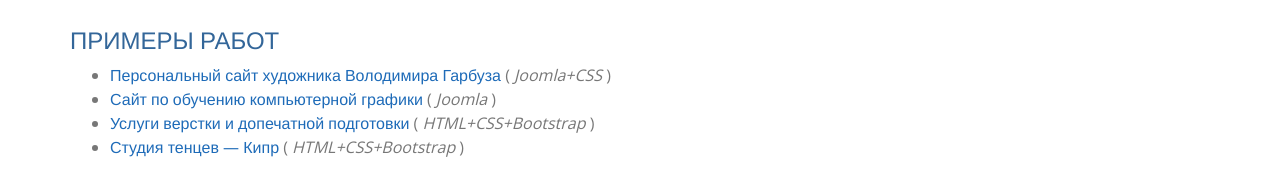
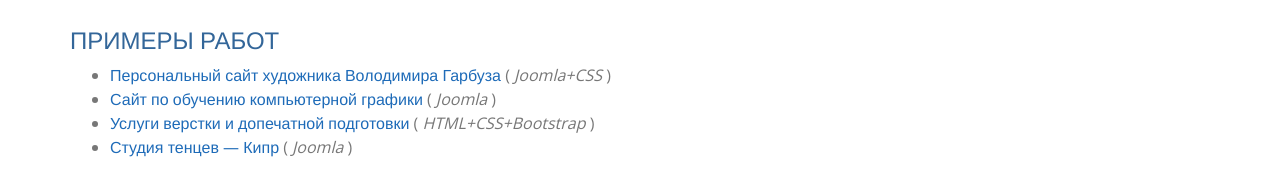
Before and after one commit to IgorWRD/resume-HTML, a plain HTML site: page index.html in a window 1280 px wide. Shown: the part 1200-1381 px from the top of the page. Drawn offline with nearby package versions, Linux system fonts and the light colour scheme.

Commit message:
edit index file

```diff
--- a/index.html
+++ b/index.html
@@ -94,7 +94,7 @@
 				<li><a href="http://garbuzart.com/" target="_blank">Персональный сайт художника Володимира Гарбуза</a> ( <em>Joomla+CSS</em> )</li>
 				<li><a href="http://les.infokuznya.com/" target="_blank">Сайт по обучению компьютерной графики</a> ( <em>Joomla</em> )</li>
 				<li><a href="http://dtp.infokuznya.com/" target="_blank">Услуги верстки и допечатной подготовки</a> ( <em>HTML+CSS+Bootstrap</em> )</li>
-				<li><a href="http://live-dance-studio.club" target="_blank">Студия тенцев — Кипр</a> ( <em>HTML+CSS+Bootstrap</em> )</li>
+				<li><a href="http://live-dance-studio.club" target="_blank">Студия тенцев — Кипр</a> ( <em>Joomla</em> )</li>
 				<br>
 
 				<em>тестовые работы ( psd -> html )</em>
```
